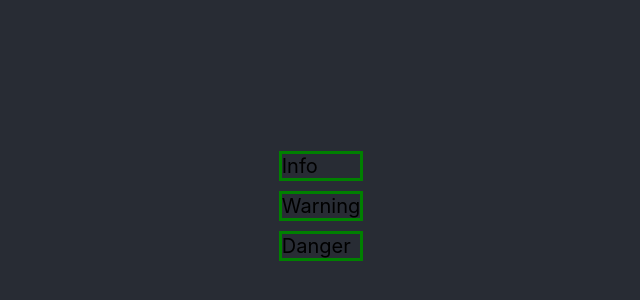
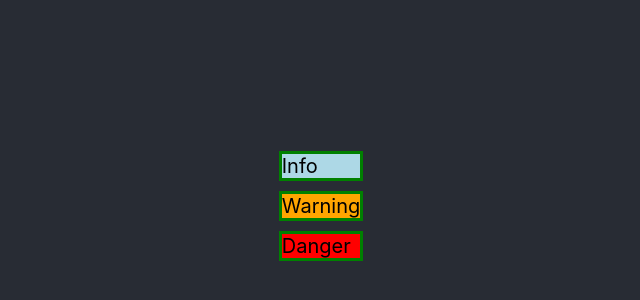
Before and after one commit to szczepanskimichal/rr, a React (Create React App) app: page / in a window 1280 px wide. Shown: the part 194-494 px from the top of the page, without its empty margins (319-959 px from the left). Built offline with nearby package versions, Linux system fonts and the light colour scheme.

Commit message:
styling
cd...

```diff
--- a/src/components/Button/Button.js
+++ b/src/components/Button/Button.js
@@ -13,19 +13,12 @@
 //     </div>
 //   );
 // }
-// Destructuring
+// Destructuring...
 
 import "./button.css";
 
 export default function Button({ children, variant }) {
-  //   const getColor = () => {
-  //     if (variant === "info") {
-  //       return "blue";
-  //     } else if (variant === "warning") {
-  //       return "yellow";
-  //     } else if (variant === "danger") {
-  //       return "red";
-  //     }
-  //   };
-  return <div className="button">{children}</div>;
+  const style = ["button", variant];
+
+  return <div className={style.join(" ")}>{children}</div>;
 }
--- a/src/components/Button/button.css
+++ b/src/components/Button/button.css
@@ -4,3 +4,13 @@
   font-size: 20px;
   border: 3px solid green;
 }
+
+.button.info {
+  background-color: lightblue;
+}
+.button.warning {
+  background-color: orange;
+}
+.button.danger {
+  background-color: red;
+}
```
